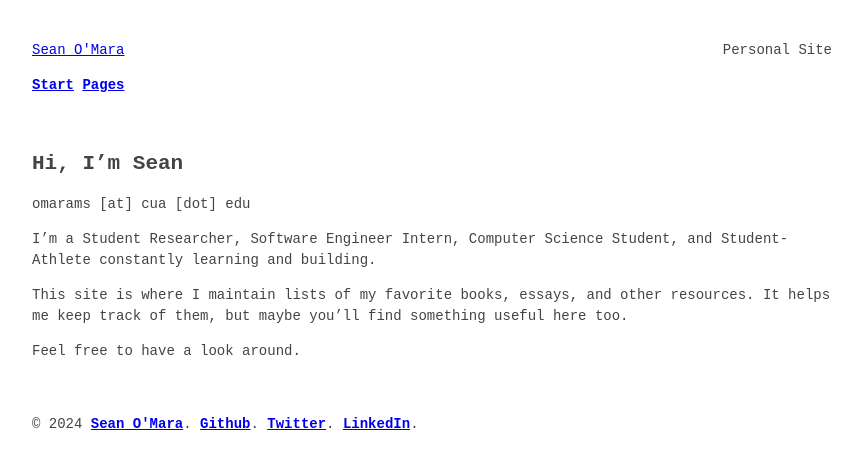
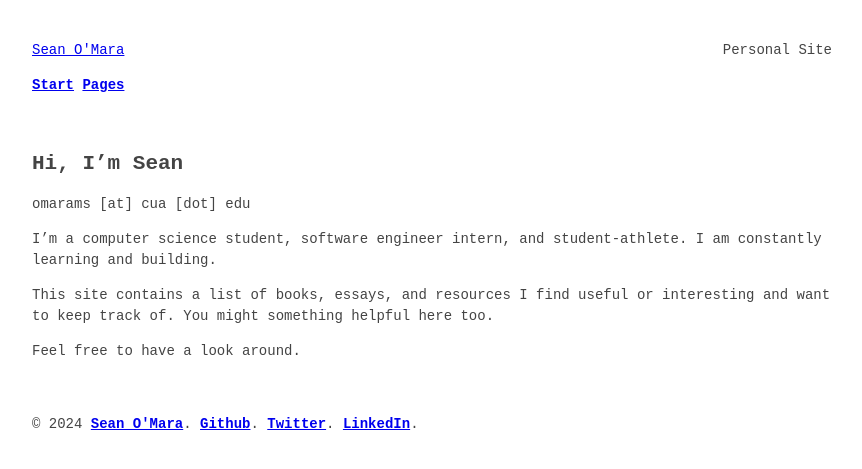
Before and after one commit to smomara/smomara.github.io, a Jekyll site: the page built from index.md, in a window 1280 px wide. Shown: the top 469 px of the page, without its empty margins (208-1070 px from the left). Built offline with Jekyll 4.4.1, drawn with Linux system fonts in a browser that asks for light colours.

Commit message:
Start Page Modifications

```diff
--- a/index.md
+++ b/index.md
@@ -7,8 +7,8 @@ title: Sean O'Mara
 
 omarams [at] cua [dot] edu
 
-I'm a Student Researcher, Software Engineer Intern, Computer Science Student, and Student-Athlete constantly learning and building.
+I'm a computer science student, software engineer intern, and student-athlete. I am constantly learning and building.
 
-This site is where I maintain lists of my favorite books, essays, and other resources. It helps me keep track of them, but maybe you'll find something useful here too.
+This site contains a list of books, essays, and resources I find useful or interesting and want to keep track of. You might something helpful here too.
 
 Feel free to have a look around.
```
